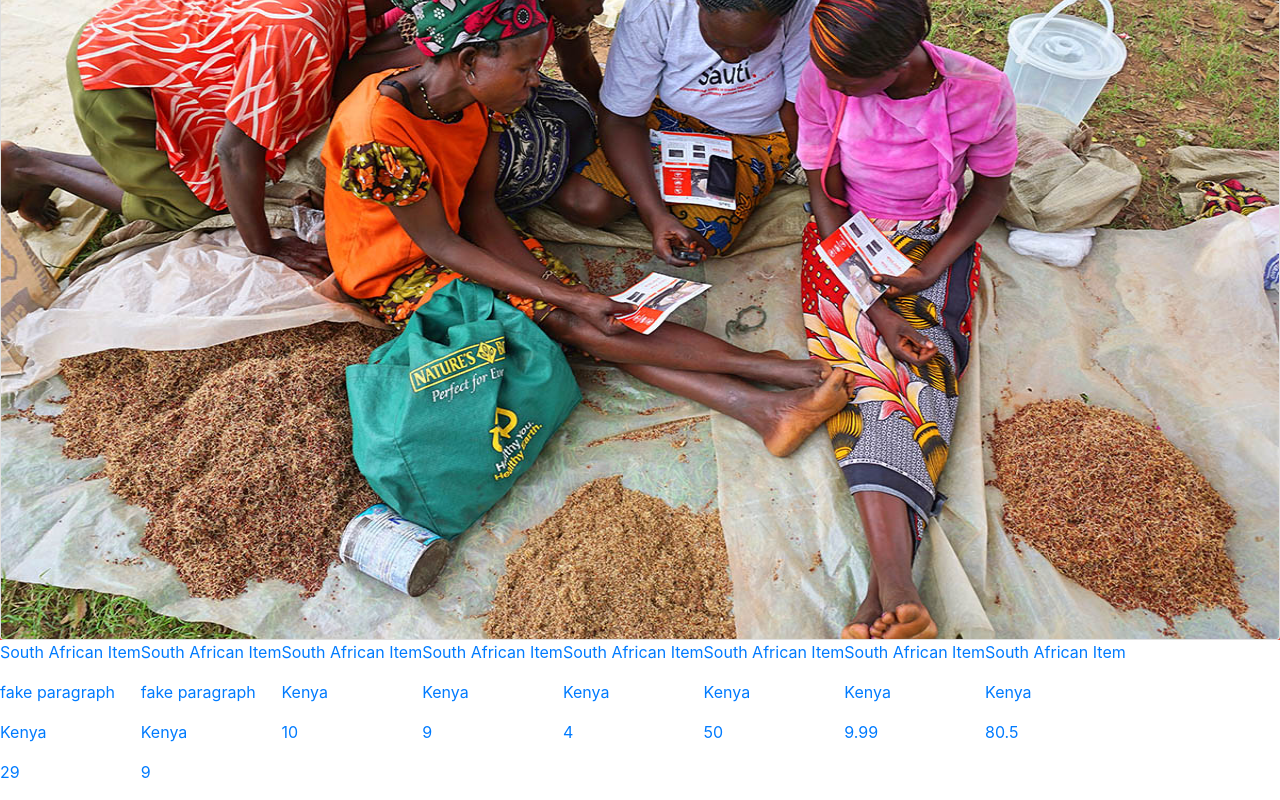
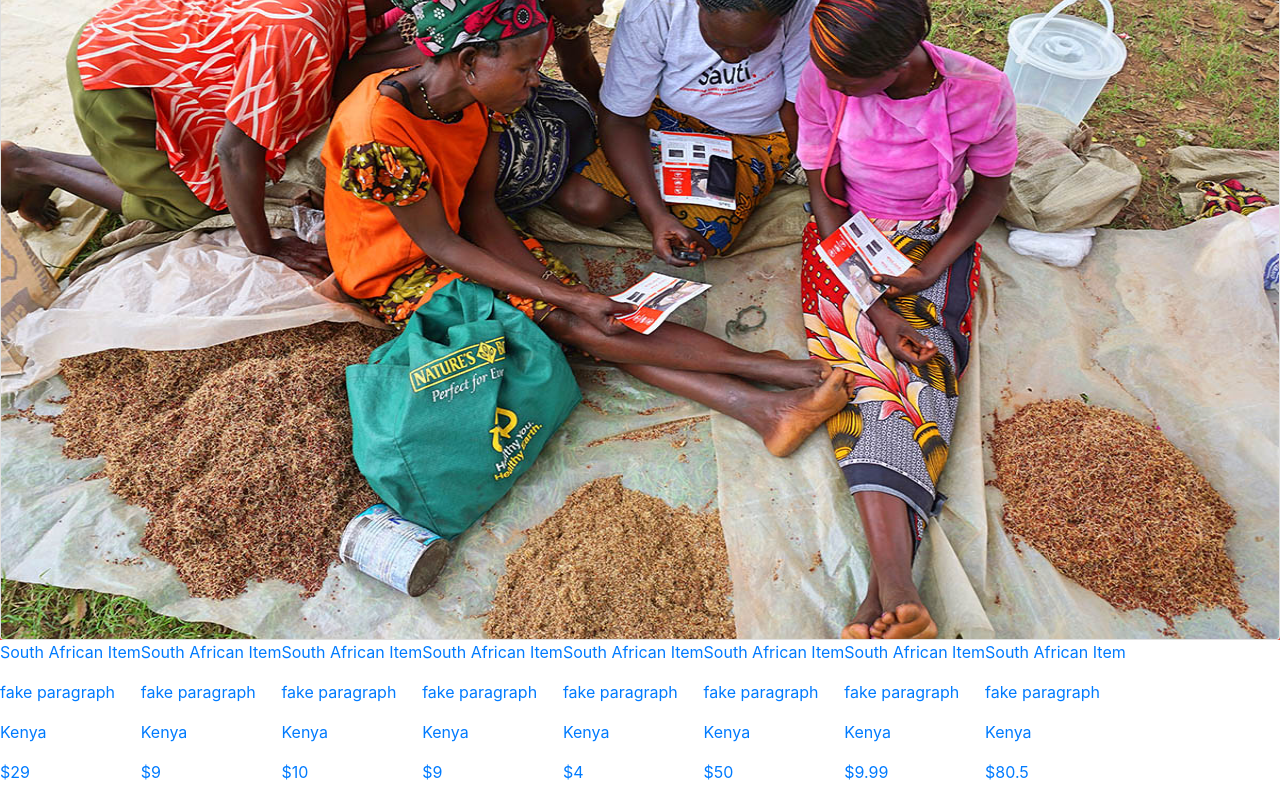
Before and after one commit to andrecolon/front-end, a React (Create React App) app in the folder client/a-marketplace/: page / in a window 1280 px wide. Shown: the part 474-1274 px from the top of the page. Built offline with nearby package versions, Linux system fonts and the light colour scheme.

Commit message:
ListPage changes

```diff
--- a/client/a-marketplace/src/components/ItemList.js
+++ b/client/a-marketplace/src/components/ItemList.js
@@ -19,7 +19,7 @@ function ItemsList(props) {
               <p>{itm.item}</p>
               <p>{itm.description}</p>
               <p>{itm.location}</p>
-              <p>{itm.price}</p>
+              <p>${itm.price}</p>
 
             </div>
           </Link>
--- a/client/a-marketplace/src/components/data.js
+++ b/client/a-marketplace/src/components/data.js
@@ -17,7 +17,7 @@ export default [
     },
     {
         item: "South African Item",
-        description: "",
+        description: "fake paragraph",
         location: "Kenya",
         price: 10.00,
         business_id:'1'
@@ -25,7 +25,7 @@ export default [
     },
     {
         item: "South African Item",
-        description: "",
+        description: "fake paragraph",
         location: "Kenya",
         price: 9.00,
         business_id:'1'
@@ -33,7 +33,7 @@ export default [
     },
     {
         item: "South African Item",
-        description: "",
+        description: "fake paragraph",
         location: "Kenya",
         price: 4.00,
         business_id:'1'
@@ -41,7 +41,7 @@ export default [
     },
     {
         item: "South African Item",
-        description: "",
+        description: "fake paragraph",
         location: "Kenya",
         price: 50.00,
         business_id:'1'
@@ -49,7 +49,7 @@ export default [
     },
     {
         item: "South African Item",
-        description: "",
+        description: "fake paragraph",
         location: "Kenya",
         price: 9.99,
         business_id:'1'
@@ -57,7 +57,7 @@ export default [
     },
     {
         item: "South African Item",
-        description: "",
+        description: "fake paragraph",
         location: "Kenya",
         price: 80.50,
         business_id:'1'
```
